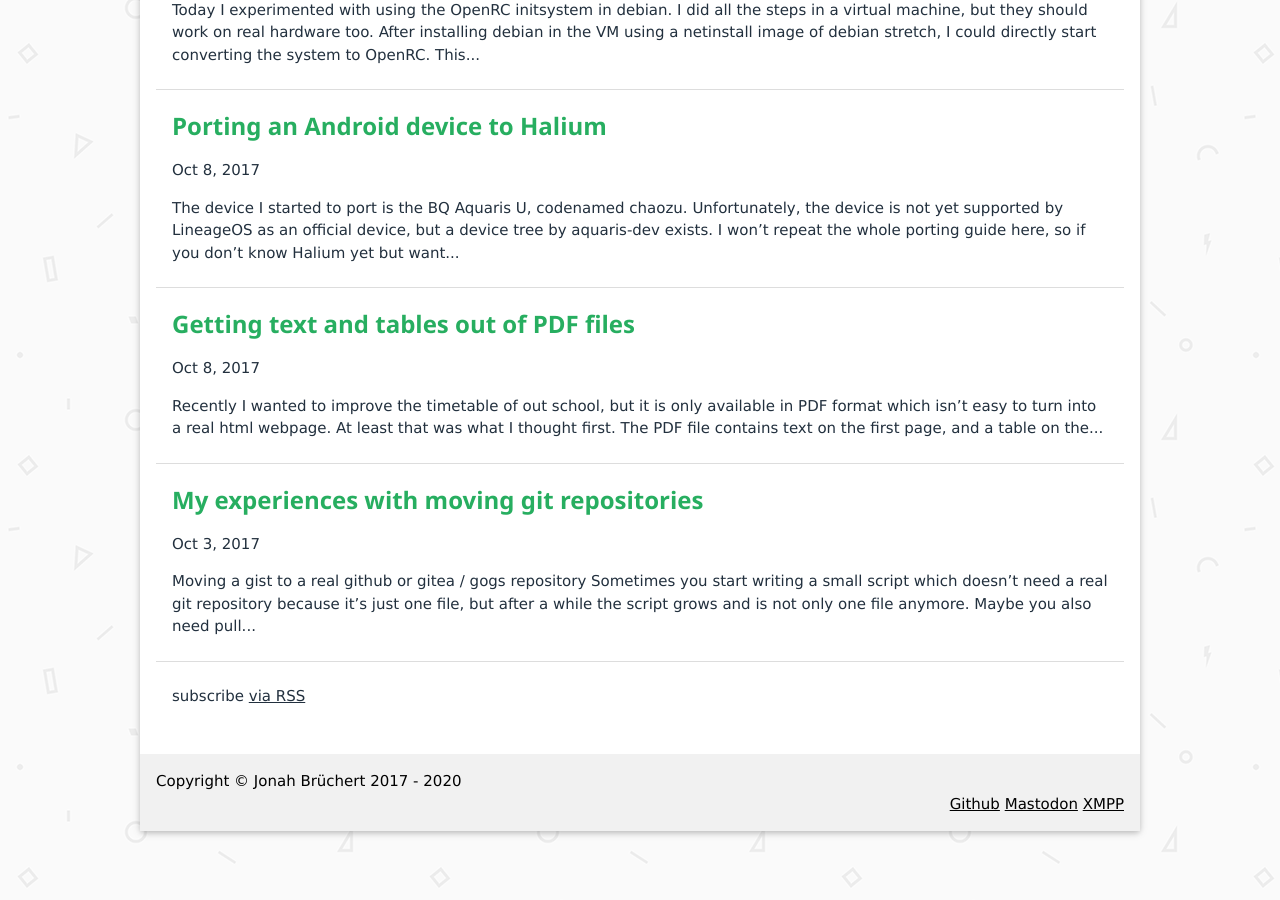
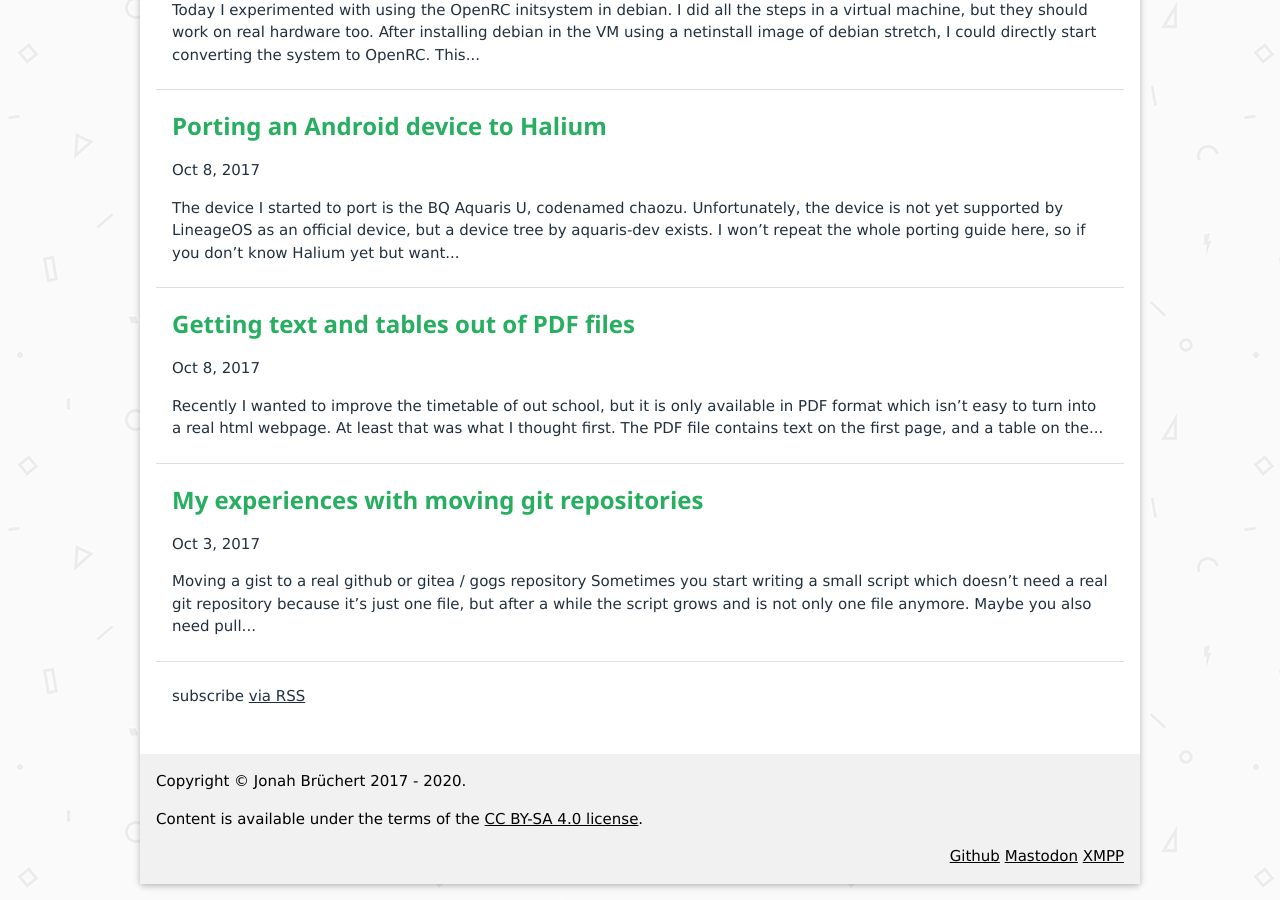
Before and after one commit to jbbgameich/jbbgameich.github.io, a Jekyll site: the page built from index.md, in a window 1280 px wide and 900 px high, scrolled down 1670 px. Built offline with Jekyll 4.4.1, drawn with Linux system fonts in a browser that asks for light colours.

Commit message:
License content

```diff
--- a/_includes/footer.html
+++ b/_includes/footer.html
@@ -2,7 +2,8 @@
 	<div class="footer-icons">
 
 		<div id="footer-left" class="text-muted">
-		Copyright © Jonah Brüchert 2017 - 2020
+		Copyright © Jonah Brüchert 2017 - 2020.
+		<p>Content is available under the terms of the <a href="http://creativecommons.org/licenses/by-sa/4.0/">CC BY-SA 4.0 license</a>.</p>
 		</div>
 
 		<div id="footer-right">
```
